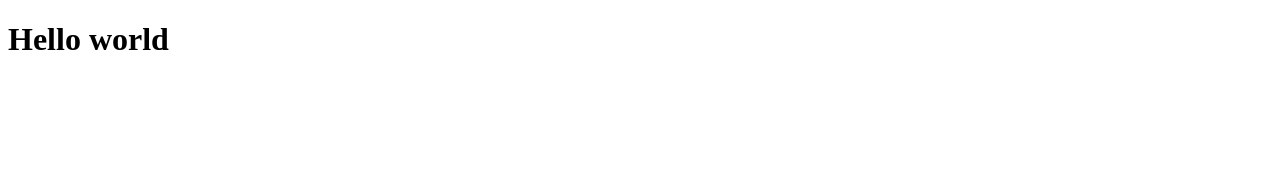
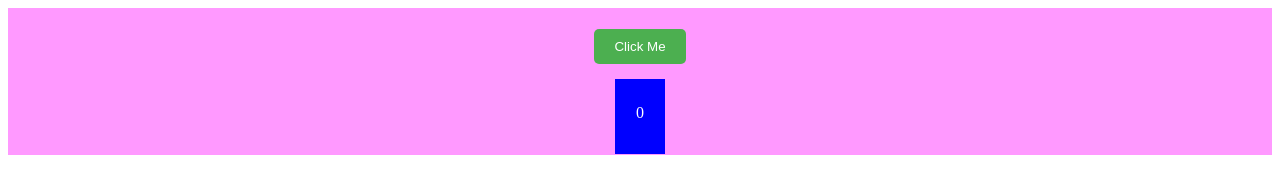
Before and after one commit to Heet-P/Practical-3, a plain HTML site: page index.html in a window 1280 px wide. Drawn offline with Linux system fonts and the light colour scheme.

Commit message:
Added files

```diff
--- a/index.html
+++ b/index.html
@@ -1,22 +1,36 @@
 <!DOCTYPE html>
-<!--[if lt IE 7]>      <html class="no-js lt-ie9 lt-ie8 lt-ie7"> <![endif]-->
-<!--[if IE 7]>         <html class="no-js lt-ie9 lt-ie8"> <![endif]-->
-<!--[if IE 8]>         <html class="no-js lt-ie9"> <![endif]-->
-<!--[if gt IE 8]>      <html class="no-js"> <!--<![endif]-->
 <html>
     <head>
         <meta charset="utf-8">
         <meta http-equiv="X-UA-Compatible" content="IE=edge">
-        <title></title>
+        <title>Calculator</title>
         <meta name="description" content="">
         <meta name="viewport" content="width=device-width, initial-scale=1">
-        <link rel="stylesheet" href="">
+        <link rel="stylesheet" href="style.css">
     </head>
     <body>
-        <!--[if lt IE 7]>
-            <p class="browsehappy">You are using an <strong>outdated</strong> browser. Please <a href="#">upgrade your browser</a> to improve your experience.</p>
-        <![endif]-->
-        <h1>Hello world</h1>
-        <script src="script.js" async defer></script>
+        <div class="Calculator">
+            <div class = button-container>
+                <button class="button" onclick="myFunc()">Click Me</button>
+            </div>
+            <div class="counter-box">
+                <span id="counter">0</span>
+            </div>
+        </div>
+        <script>
+            let count = 0;
+            function display() {
+                document.getElementById("counter").innerText = count;
+            }
+            function myFunc() {
+                count++;
+                if(count == 10)
+                {
+                    alert("You have clicked 10 times!");
+                    count = 0;
+                }
+                display();
+            }
+        </script>
     </body>
 </html>
--- a/style.css
+++ b/style.css
@@ -1,5 +1,36 @@
-body{
-    background-color: #f0f0f0;
-    font-family: Arial, sans-serif;
-    color: #333;
+.Calculator {
+    background-color: #f9f;
+    display: grid;
+    justify-items: center;
+    gap: 15px;
+    padding: 1px;
 }
+
+.button-container {
+    display: flex;
+    justify-content: center;
+    margin-top: 20px;
+}
+
+.button {
+    background-color: #4CAF50;
+    color: white;
+    padding: 10px 20px;
+    border: black;
+    border-radius: 5px;
+    cursor: pointer;
+}
+.button:hover {
+    background-color: #455049;
+}
+
+.counter-box{
+    background-color: blue;
+    color: white;
+    font: 20px;
+    height: 50px;
+    width: 50px;
+    text-align: center;
+    padding-top: 25px;
+
+}
```
Also changed, not shown: script.js (deleted).
